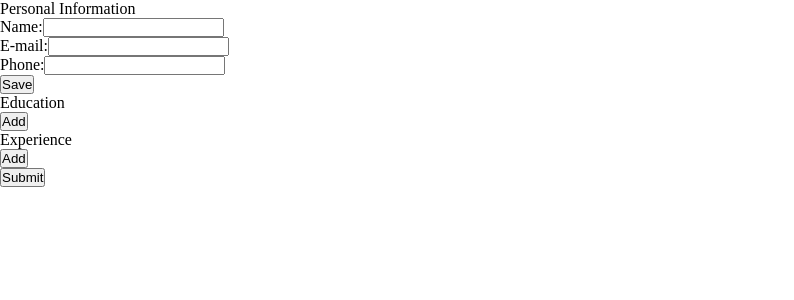
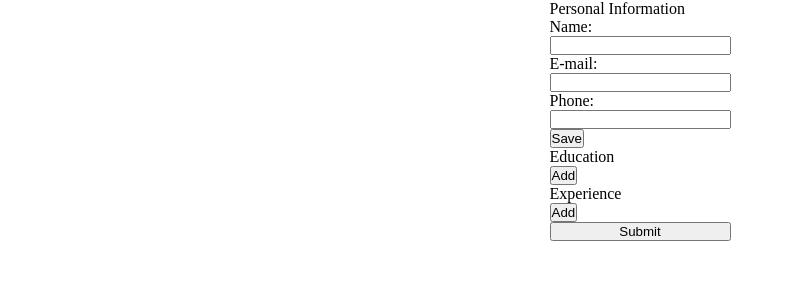
Before and after one commit to Sheishori/cv-creator, a React (Create React App) app: page / in a window 1280 px wide. Shown: the top 300 px of the page, without its empty margins (0-794 px from the left). Built offline with nearby package versions, Linux system fonts and the light colour scheme.

Commit message:
Align elements with flexbox

```diff
--- a/src/styles/App.css
+++ b/src/styles/App.css
@@ -3,3 +3,16 @@
 	margin: 0;
 	padding: 0;
 }
+
+body {
+	min-height: 100vh;
+	display: flex;
+	flex-direction: column;
+	align-items: center;
+}
+
+.App {
+	min-height: 100vh;
+	display: flex;
+	flex-direction: column;
+}
--- a/src/styles/PersonalInfo.css
+++ b/src/styles/PersonalInfo.css
@@ -0,0 +1,8 @@
+ul {
+	list-style: none;
+}
+
+li {
+	display: flex;
+	flex-direction: column;
+}
```
